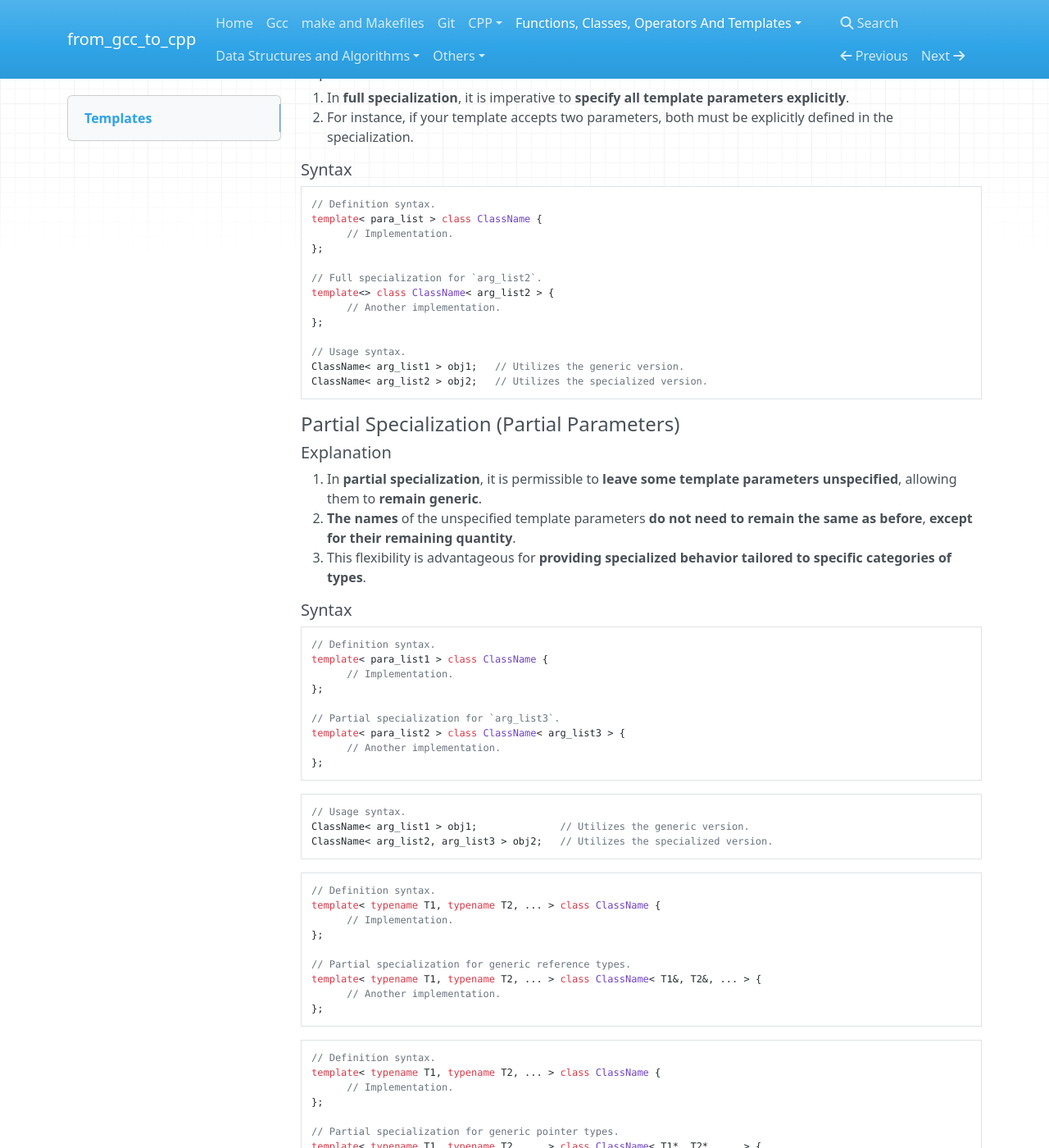
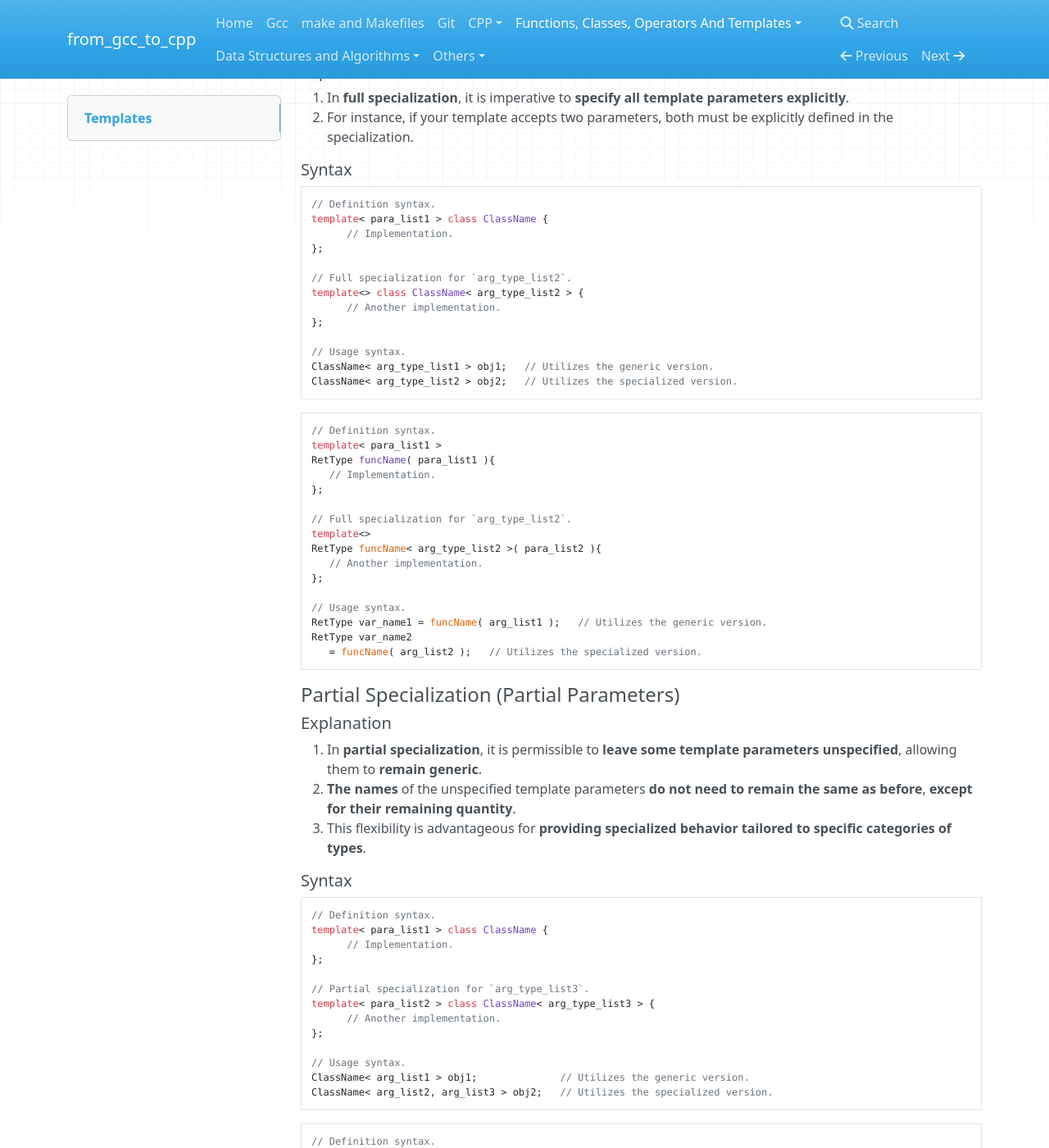
Before and after one commit to 0BananaBig0/from_gcc_to_cpp, an MkDocs documentation site: the page built from docs/Templates.md, in a window 1280 px wide and 1400 px high, scrolled down 4499 px. Shown: the whole window at 82% size. Built offline with MkDocs 1.6.1, drawn with Linux system fonts in a browser that asks for light colours; nearby versions of some CDN libraries; some of the changed text lies outside the part shown.

Commit message:
supplement and correction

````diff
--- a/docs/Templates.md
+++ b/docs/Templates.md
@@ -237,18 +237,37 @@ StructName< Type, ... > obj;               // Implicit instantiation of StructNa
 
 ```CPP
 // Definition syntax.
-template< para_list > class ClassName {
+template< para_list1 > class ClassName {
       // Implementation.
 };
 
-// Full specialization for `arg_list2`.
-template<> class ClassName< arg_list2 > {
+// Full specialization for `arg_type_list2`.
+template<> class ClassName< arg_type_list2 > {
       // Another implementation.
 };
 
 // Usage syntax.
-ClassName< arg_list1 > obj1;   // Utilizes the generic version.
-ClassName< arg_list2 > obj2;   // Utilizes the specialized version.
+ClassName< arg_type_list1 > obj1;   // Utilizes the generic version.
+ClassName< arg_type_list2 > obj2;   // Utilizes the specialized version.
+```
+
+```CPP
+// Definition syntax.
+template< para_list1 >
+RetType funcName( para_list1 ){
+   // Implementation.
+};
+
+// Full specialization for `arg_type_list2`.
+template<>
+RetType funcName< arg_type_list2 >( para_list2 ){
+   // Another implementation.
+};
+
+// Usage syntax.
+RetType var_name1 = funcName( arg_list1 );   // Utilizes the generic version.
+RetType var_name2
+   = funcName( arg_list2 );   // Utilizes the specialized version.
 ```
 
 #### Partial Specialization (Partial Parameters)
@@ -270,16 +289,33 @@ template< para_list1 > class ClassName {
       // Implementation.
 };
 
-// Partial specialization for `arg_list3`.
-template< para_list2 > class ClassName< arg_list3 > {
+// Partial specialization for `arg_type_list3`.
+template< para_list2 > class ClassName< arg_type_list3 > {
       // Another implementation.
 };
+
+// Usage syntax.
+ClassName< arg_list1 > obj1;              // Utilizes the generic version.
+ClassName< arg_list2, arg_list3 > obj2;   // Utilizes the specialized version.
 ```
 
 ```CPP
+// Definition syntax.
+template< para_list1 >
+RetType funcName( para_list1 ){
+   // Implementation.
+};
+
+// Partial specialization for `arg_type_list3`.
+template< para_list2t >
+RetType funcName< arg_type_list3 >( para_list2f, para_list3 ){
+   // Another implementation.
+};
+
 // Usage syntax.
-ClassName< arg_list1 > obj1;              // Utilizes the generic version.
-ClassName< arg_list2, arg_list3 > obj2;   // Utilizes the specialized version.
+RetType var_name1 = funcName( arg_list1 );   // Utilizes the generic version.
+RetType var_name2
+   = funcName( arg_list2, arg_list3 );   // Utilizes the specialized version.
 ```
 
 ```CPP
````
Also changed, not shown: README.md (+12 -8 lines), docs/Classes.md (+67 -4 lines), docs/CommonQtStuffes.md (+10 -7 lines), docs/ConstConstexprAndStatic.md (+35 -8 lines), 1 other file.
